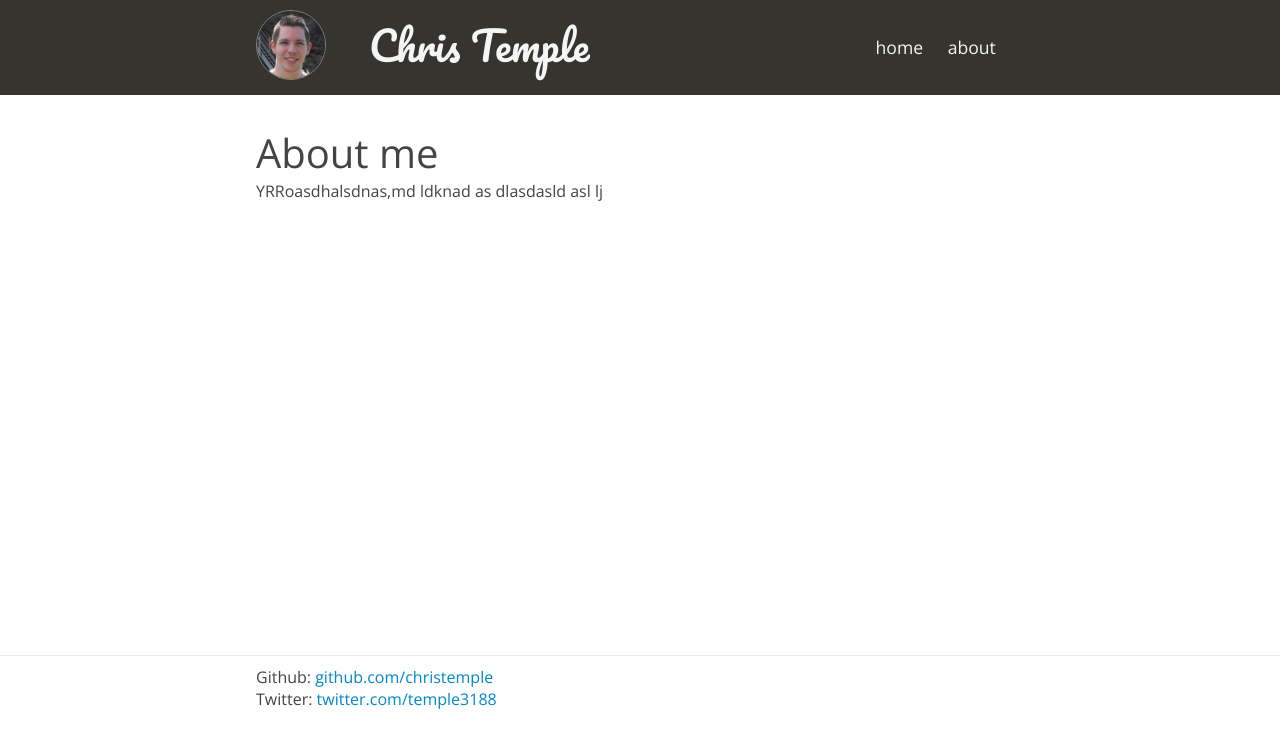
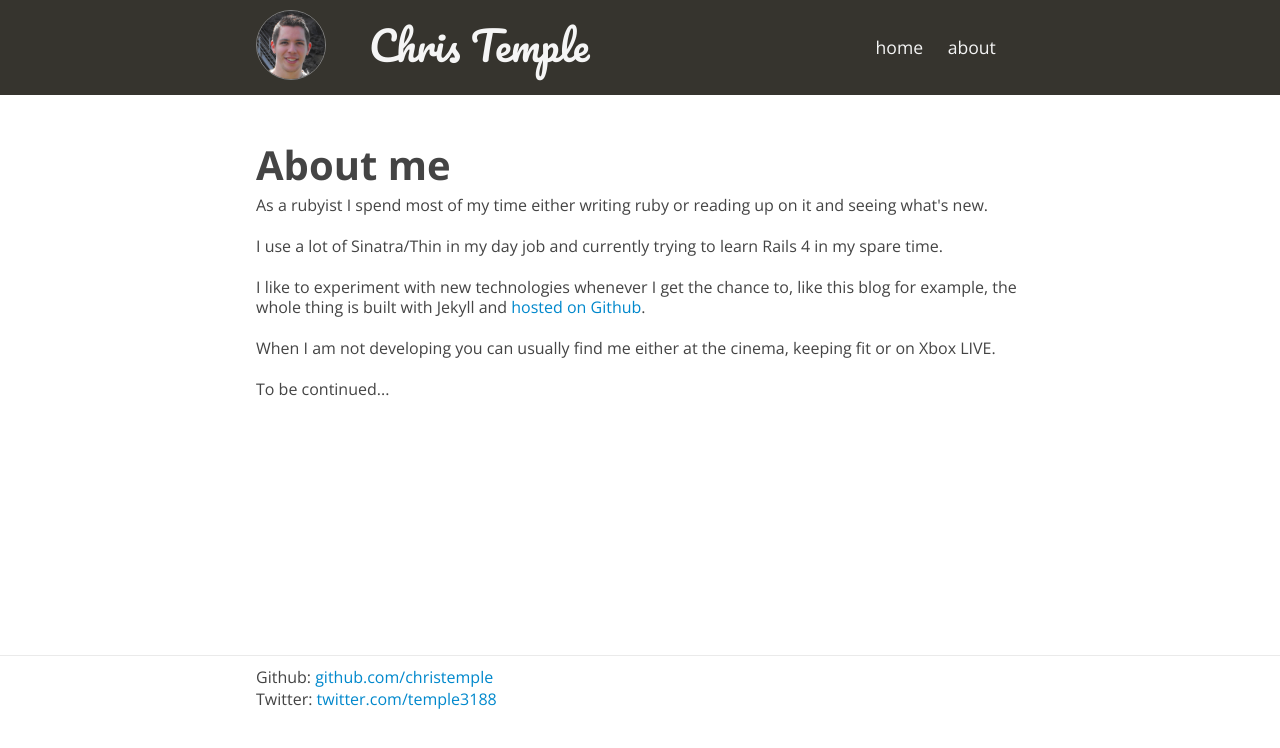
Before and after one commit to christemple/christemple.github.io, a Jekyll site: the page built from about/index.html, in a window 1280 px wide. Shown: the top 748 px of the page. Built offline with Jekyll 4.4.1, drawn with Linux system fonts in a browser that asks for light colours; Markdown is read by kramdown in place of the engine named in the settings.

Commit message:
Updating the about me page... kinda

```diff
--- a/about/index.html
+++ b/about/index.html
@@ -3,7 +3,15 @@ layout: default
 title: About me
 ---
 
-<div id="about">
-  <h1>About me</h1>
-  <p>YRRoasdhalsdnas,md ldknad as dlasdasld asl lj </p>
-</div>
+<article>
+	<header><h1>About me</h1></header>
+	<div class="content">
+		<p>As a rubyist I spend most of my time either writing ruby or reading up on it and seeing what's new.</p>
+		<p>I use a lot of Sinatra/Thin in my day job and currently trying to learn Rails 4 in my spare time.</p>
+		<p>
+			I like to experiment with new technologies whenever I get the chance to, like this blog for example, the whole thing is built with Jekyll and <a href="http://github.com/christemple/christemple.github.io">hosted on Github</a>.
+		</p>
+		<p>When I am not developing you can usually find me either at the cinema, keeping fit or on Xbox LIVE.</p>
+		<p>To be continued...</p>
+	</div>
+</article>
```
Also changed, not shown: 1 other file.
